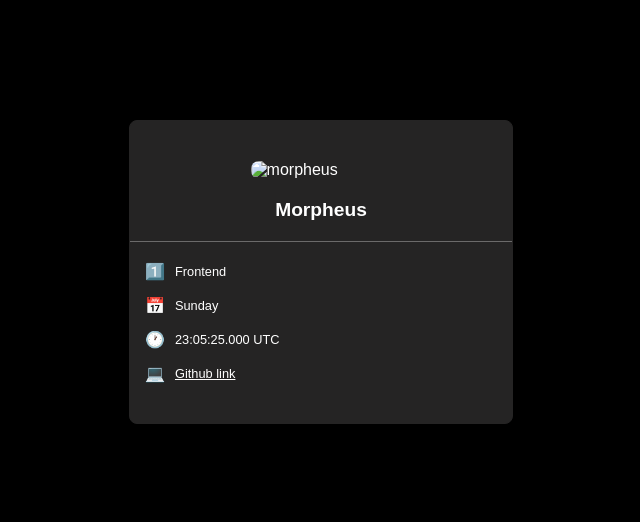
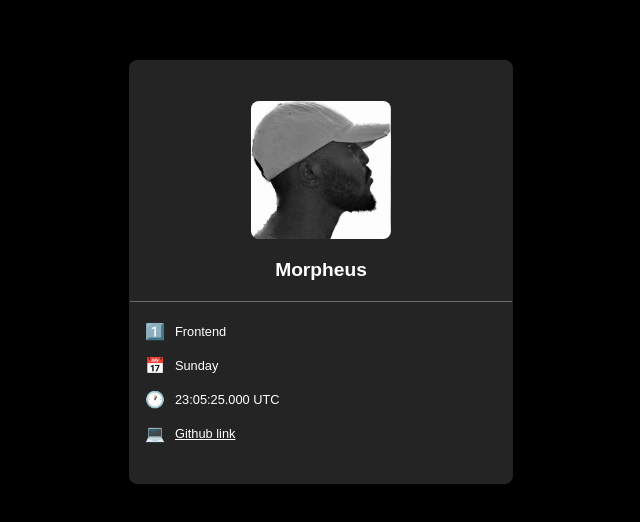
Before and after one commit to ImieboGodson/profile-page, a plain HTML site: page index.html in a window 1280 px wide. Shown: the part 128-650 px from the top of the page, without its empty margins (319-959 px from the left). Drawn offline with Linux system fonts and the light colour scheme; the site is published under a folder, as on GitHub Pages, so addresses that start at the root find nothing.

Commit message:
minor fix for image

```diff
--- a/index.html
+++ b/index.html
@@ -15,7 +15,7 @@
             </div> -->
             <div id="caption">
                 <div class="image-wrapper">
-                    <img src="/assets/images/photo.jpg" alt="morpheus" data-testid="slackDisplayImage">
+                    <img src="./assets/images/photo.jpg" alt="morpheus" data-testid="slackDisplayImage">
                 </div>
                 <div class="username-wrapper">
                     <p id="slackName" data-testid="slackUserName">Morpheus</p>
```
